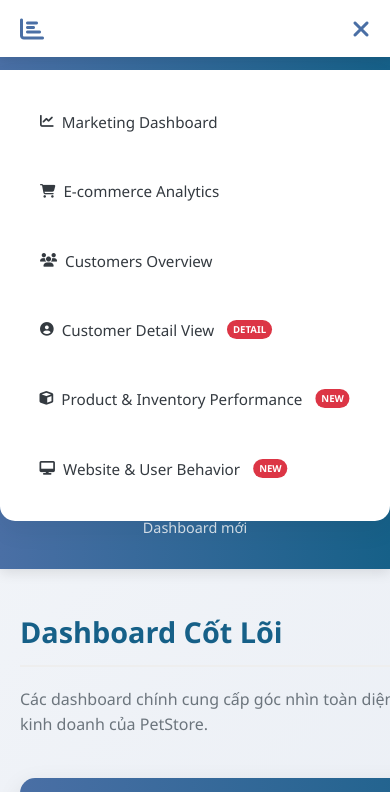
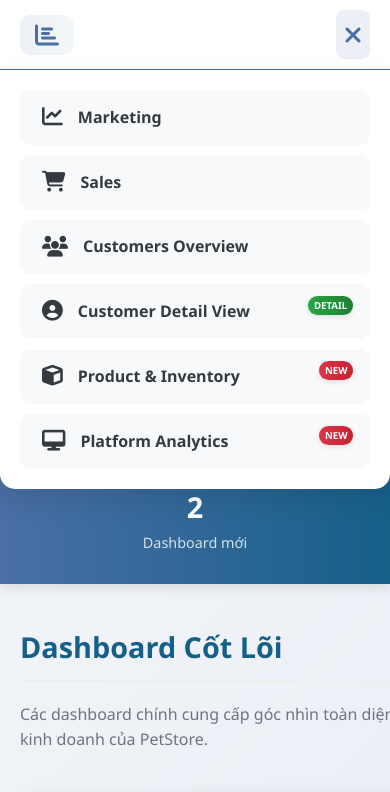
Before and after one commit to h13digital/petstore-dashboards, a plain HTML site: page index.html in a window 390 px wide. Both pictures are taken after a click on the button 359 px from the left and 28 px from the top of the page. Shown: the top 792 px of the page. Drawn offline with Linux system fonts and the light colour scheme.

Commit message:
Add files via upload

```diff
--- a/index.html
+++ b/index.html
@@ -36,13 +36,14 @@
             flex-direction: column;
         }
 
-        /* Navigation Bar */
+        /* Navigation Bar - Updated UI */
         .navbar {
             background: white;
-            box-shadow: 0 2px 10px rgba(0,0,0,0.1);
+            box-shadow: 0 2px 15px rgba(0,0,0,0.08);
             position: sticky;
             top: 0;
             z-index: 1000;
+            border-bottom: 3px solid var(--primary);
         }
 
         .nav-container {
@@ -55,26 +56,41 @@
             display: flex;
             justify-content: space-between;
             align-items: center;
-            padding: 12px 0;
+            padding: 10px 0;
         }
 
         .nav-logo {
             display: flex;
             align-items: center;
-            gap: 10px;
+            gap: 12px;
             color: var(--primary);
             font-weight: 700;
-            font-size: 1.3rem;
+            font-size: 1.4rem;
             text-decoration: none;
             white-space: nowrap;
+            padding: 8px 15px;
+            border-radius: 10px;
+            transition: all 0.3s ease;
+            background: linear-gradient(90deg, rgba(74, 111, 165, 0.1) 0%, rgba(22, 96, 136, 0.05) 100%);
+        }
+
+        .nav-logo:hover {
+            background: linear-gradient(90deg, rgba(74, 111, 165, 0.15) 0%, rgba(22, 96, 136, 0.1) 100%);
+            transform: translateY(-2px);
+        }
+
+        .nav-logo i {
+            font-size: 1.6rem;
+            color: var(--primary);
         }
 
         .nav-menu {
             display: flex;
             list-style: none;
-            gap: 5px;
+            gap: 3px;
+            flex-wrap: nowrap;
             overflow-x: auto;
-            padding: 5px 0;
+            padding: 5px;
             scrollbar-width: thin;
             scrollbar-color: var(--primary) #f1f1f1;
         }
@@ -100,49 +116,75 @@
 
         .nav-link {
             display: flex;
+            flex-direction: column;
             align-items: center;
-            gap: 8px;
-            padding: 10px 15px;
+            justify-content: center;
+            gap: 6px;
+            padding: 12px 18px;
             color: var(--dark);
             text-decoration: none;
-            font-weight: 500;
-            border-radius: 8px;
+            font-weight: 600;
+            border-radius: 12px;
             transition: all 0.3s ease;
             position: relative;
             white-space: nowrap;
             font-size: 0.95rem;
+            min-width: 90px;
+            border: 2px solid transparent;
+            background: #f8f9fa;
         }
 
         .nav-link:hover {
-            background-color: #f0f5ff;
+            background: linear-gradient(135deg, #f0f5ff 0%, #e6f0ff 100%);
             color: var(--primary);
+            border-color: rgba(74, 111, 165, 0.2);
+            transform: translateY(-3px);
+            box-shadow: 0 5px 15px rgba(0,0,0,0.08);
         }
 
         .nav-link.active {
-            background: linear-gradient(90deg, var(--primary) 0%, var(--secondary) 100%);
+            background: linear-gradient(135deg, var(--primary) 0%, var(--secondary) 100%);
             color: white;
+            box-shadow: 0 5px 15px rgba(74, 111, 165, 0.3);
         }
 
         .nav-link i {
-            font-size: 0.9em;
+            font-size: 1.2rem;
+            transition: all 0.3s ease;
+        }
+
+        .nav-link.active i {
+            transform: scale(1.1);
+        }
+
+        .nav-link:hover i {
+            transform: translateY(-2px);
+        }
+
+        .nav-text {
+            font-size: 0.9rem;
+            text-align: center;
+            line-height: 1.2;
         }
 
         .nav-indicator {
             position: absolute;
-            bottom: -12px;
-            left: 0;
-            width: 100%;
-            height: 3px;
+            bottom: -10px;
+            left: 50%;
+            transform: translateX(-50%);
+            width: 20px;
+            height: 4px;
             background: linear-gradient(90deg, var(--primary) 0%, var(--secondary) 100%);
             border-radius: 2px;
             opacity: 0;
-            transition: opacity 0.3s ease, bottom 0.3s ease;
+            transition: all 0.3s ease;
         }
 
         .nav-link:hover .nav-indicator,
         .nav-link.active .nav-indicator {
             opacity: 1;
-            bottom: -6px;
+            bottom: -5px;
+            width: 40px;
         }
 
         .mobile-toggle {
@@ -152,18 +194,37 @@
             font-size: 1.5rem;
             color: var(--primary);
             cursor: pointer;
+            padding: 8px;
+            border-radius: 8px;
+            background: rgba(74, 111, 165, 0.1);
+            transition: all 0.3s ease;
+        }
+
+        .mobile-toggle:hover {
+            background: rgba(74, 111, 165, 0.2);
+            transform: translateY(-2px);
         }
 
         .nav-dashboard-badge {
-            display: inline-block;
+            position: absolute;
+            top: 5px;
+            right: 5px;
             background: var(--danger);
             color: white;
             font-size: 0.6rem;
             padding: 2px 6px;
             border-radius: 10px;
-            margin-left: 5px;
-            font-weight: 600;
-            vertical-align: middle;
+            font-weight: 700;
+            z-index: 1;
+            box-shadow: 0 2px 5px rgba(0,0,0,0.1);
+        }
+
+        .nav-dashboard-badge.new {
+            background: linear-gradient(90deg, var(--danger) 0%, #c82333 100%);
+        }
+
+        .nav-dashboard-badge.detail {
+            background: linear-gradient(90deg, var(--success) 0%, #1e7e34 100%);
         }
 
         .header {
@@ -385,9 +446,9 @@
                 flex-direction: column;
                 background-color: white;
                 width: 100%;
-                text-align: left;
+                text-align: center;
                 transition: 0.3s;
-                box-shadow: 0 10px 27px rgba(0, 0, 0, 0.05);
+                box-shadow: 0 10px 27px rgba(0, 0, 0, 0.1);
                 padding: 20px;
                 border-radius: 0 0 15px 15px;
                 z-index: 999;
@@ -395,6 +456,7 @@
                 height: auto;
                 max-height: 70vh;
                 overflow-y: auto;
+                gap: 10px;
             }
 
             .nav-menu.active {
@@ -402,14 +464,25 @@
             }
 
             .nav-item {
-                margin: 8px 0;
+                margin: 0;
                 width: 100%;
             }
 
             .nav-link {
-                padding: 12px 20px;
-                border-radius: 8px;
+                flex-direction: row;
                 justify-content: flex-start;
+                padding: 15px 20px;
+                border-radius: 10px;
+                min-width: auto;
+                gap: 15px;
+            }
+
+            .nav-text {
+                font-size: 1rem;
+            }
+
+            .nav-link i {
+                font-size: 1.3rem;
             }
 
             .mobile-toggle {
@@ -422,6 +495,11 @@
 
             .header h1 {
                 font-size: 2.2rem;
+            }
+
+            .nav-dashboard-badge {
+                top: 10px;
+                right: 15px;
             }
         }
 
@@ -560,7 +638,7 @@
 
         @keyframes pulse {
             0% { transform: scale(1); }
-            50% { transform: scale(1.05); }
+            50% { transform: scale(1.03); }
             100% { transform: scale(1); }
         }
 
@@ -576,7 +654,7 @@
     <!-- Scroll Indicator -->
     <div class="scroll-indicator" id="scrollIndicator"></div>
 
-    <!-- Navigation Bar -->
+    <!-- Navigation Bar - Updated with simplified names -->
     <nav class="navbar">
         <div class="nav-container">
             <div class="nav-wrapper">
@@ -593,46 +671,46 @@
                     <li class="nav-item">
                         <a href="dashboard01.html" class="nav-link" data-dashboard="marketing">
                             <i class="fas fa-chart-line"></i>
-                            Marketing Dashboard
+                            <span class="nav-text">Marketing</span>
                             <span class="nav-indicator"></span>
                         </a>
                     </li>
                     <li class="nav-item">
-                        <a href="dashboard02.html" class="nav-link" data-dashboard="ecommerce">
+                        <a href="dashboard02.html" class="nav-link" data-dashboard="sales">
                             <i class="fas fa-shopping-cart"></i>
-                            E-commerce Analytics
+                            <span class="nav-text">Sales</span>
                             <span class="nav-indicator"></span>
                         </a>
                     </li>
                     <li class="nav-item">
-                        <a href="dashboard03.html" class="nav-link" data-dashboard="customers">
+                        <a href="dashboard03.html" class="nav-link" data-dashboard="customers-overview">
                             <i class="fas fa-users"></i>
-                            Customers Overview
+                            <span class="nav-text">Customers Overview</span>
                             <span class="nav-indicator"></span>
                         </a>
                     </li>
                     <li class="nav-item">
                         <a href="dashboard06.html" class="nav-link" data-dashboard="customer-detail">
                             <i class="fas fa-user-circle"></i>
-                            Customer Detail View
+                            <span class="nav-text">Customer Detail View</span>
                             <span class="nav-indicator"></span>
-                            <span class="nav-dashboard-badge">DETAIL</span>
+                            <span class="nav-dashboard-badge detail">DETAIL</span>
                         </a>
                     </li>
                     <li class="nav-item">
-                        <a href="dashboard04.html" class="nav-link active-dashboard" data-dashboard="product">
+                        <a href="dashboard04.html" class="nav-link" data-dashboard="product">
                             <i class="fas fa-cube"></i>
-                            Product & Inventory Performance
+                            <span class="nav-text">Product & Inventory</span>
                             <span class="nav-indicator"></span>
-                            <span class="nav-dashboard-badge">NEW</span>
+                            <span class="nav-dashboard-badge new">NEW</span>
                         </a>
                     </li>
                     <li class="nav-item">
-                        <a href="dashboard05.html" class="nav-link active-dashboard" data-dashboard="website">
+                        <a href="dashboard05.html" class="nav-link" data-dashboard="platform">
                             <i class="fas fa-desktop"></i>
-                            Website & User Behavior
+                            <span class="nav-text">Platform Analytics</span>
                             <span class="nav-indicator"></span>
-                            <span class="nav-dashboard-badge">NEW</span>
+                            <span class="nav-dashboard-badge new">NEW</span>
                         </a>
                     </li>
                 </ul>
@@ -711,7 +789,7 @@
                             <i class="fas fa-shopping-cart"></i>
                         </div>
                         <div>
-                            <div class="card-title">E-commerce Analytics</div>
+                            <div class="card-title">Sales Dashboard</div>
                             <div style="opacity: 0.9; font-size: 0.9rem;">Phân tích doanh thu & bán hàng</div>
                         </div>
                     </div>
@@ -727,7 +805,7 @@
                         </ul>
                         <a href="dashboard02.html" class="card-button">
                             <i class="fas fa-external-link-alt"></i>
-                            Mở E-commerce Analytics
+                            Mở Sales Dashboard
                         </a>
                     </div>
                 </div>
@@ -775,7 +853,7 @@
                             <i class="fas fa-cube"></i>
                         </div>
                         <div>
-                            <div class="card-title">Product & Inventory Performance <span class="new-badge">NEW</span></div>
+                            <div class="card-title">Product & Inventory <span class="new-badge">NEW</span></div>
                             <div style="opacity: 0.9; font-size: 0.9rem;">Quản lý sản phẩm & tồn kho</div>
                         </div>
                     </div>
@@ -796,20 +874,20 @@
                     </div>
                 </div>
 
-                <!-- Dashboard 5: Website & User Behavior -->
+                <!-- Dashboard 5: Platform Analytics -->
                 <div class="dashboard-card">
                     <div class="card-header">
                         <div class="card-icon">
                             <i class="fas fa-desktop"></i>
                         </div>
                         <div>
-                            <div class="card-title">Website & User Behavior <span class="new-badge">NEW</span></div>
-                            <div style="opacity: 0.9; font-size: 0.9rem;">Phân tích hành vi người dùng website</div>
+                            <div class="card-title">Platform Analytics <span class="new-badge">NEW</span></div>
+                            <div style="opacity: 0.9; font-size: 0.9rem;">Phân tích hành vi người dùng</div>
                         </div>
                     </div>
                     <div class="card-body">
                         <p class="card-description">
-                            Phân tích lưu lượng truy cập, hành vi người dùng, tỷ lệ chuyển đổi và trải nghiệm trên website. Tối ưu hóa UX và tăng tỷ lệ chuyển đổi.
+                            Phân tích lưu lượng truy cập, hành vi người dùng, tỷ lệ chuyển đổi và trải nghiệm trên nền tảng. Tối ưu hóa UX và tăng tỷ lệ chuyển đổi.
                         </p>
                         <ul class="card-features">
                             <li><i class="fas fa-check-circle"></i> Phân tích lưu lượng & nguồn truy cập</li>
@@ -819,7 +897,7 @@
                         </ul>
                         <a href="dashboard05.html" class="card-button">
                             <i class="fas fa-external-link-alt"></i>
-                            Mở Website Analytics
+                            Mở Platform Analytics
                         </a>
                     </div>
                 </div>
@@ -897,14 +975,14 @@
                     </thead>
                     <tbody>
                         <tr style="border-bottom: 1px solid #eee;">
-                            <td style="padding: 15px; font-weight: 500;">Marketing Dashboard</td>
+                            <td style="padding: 15px; font-weight: 500;">Marketing</td>
                             <td style="padding: 15px; text-align: center;">Hiệu quả marketing</td>
                             <td style="padding: 15px; text-align: center;">8</td>
                             <td style="padding: 15px; text-align: center;">Hàng ngày</td>
                             <td style="padding: 15px; text-align: center;"><span style="background: #28a745; color: white; padding: 3px 10px; border-radius: 12px; font-size: 12px;">Trung bình</span></td>
                         </tr>
                         <tr style="border-bottom: 1px solid #eee;">
-                            <td style="padding: 15px; font-weight: 500;">E-commerce Analytics</td>
+                            <td style="padding: 15px; font-weight: 500;">Sales</td>
                             <td style="padding: 15px; text-align: center;">Doanh thu & bán hàng</td>
                             <td style="padding: 15px; text-align: center;">10</td>
                             <td style="padding: 15px; text-align: center;">Thời gian thực</td>
@@ -925,14 +1003,14 @@
                             <td style="padding: 15px; text-align: center;"><span style="background: #ffa500; color: white; padding: 3px 10px; border-radius: 12px; font-size: 12px;">Cao</span></td>
                         </tr>
                         <tr style="border-bottom: 1px solid #eee;">
-                            <td style="padding: 15px; font-weight: 500;">Product & Inventory Performance</td>
+                            <td style="padding: 15px; font-weight: 500;">Product & Inventory</td>
                             <td style="padding: 15px; text-align: center;">Sản phẩm & tồn kho</td>
                             <td style="padding: 15px; text-align: center;">9</td>
                             <td style="padding: 15px; text-align: center;">Hàng giờ</td>
                             <td style="padding: 15px; text-align: center;"><span style="background: #6f42c1; color: white; padding: 3px 10px; border-radius: 12px; font-size: 12px;">Rất cao</span></td>
                         </tr>
                         <tr>
-                            <td style="padding: 15px; font-weight: 500;">Website & User Behavior</td>
+                            <td style="padding: 15px; font-weight: 500;">Platform Analytics</td>
                             <td style="padding: 15px; text-align: center;">Hành vi người dùng</td>
                             <td style="padding: 15px; text-align: center;">11</td>
                             <td style="padding: 15px; text-align: center;">Thời gian thực</td>
@@ -948,7 +1026,7 @@
     <footer class="footer">
         <p>PetStore Analytics Dashboard Hub • Phiên bản 2.0 • Cập nhật lần cuối: Tháng 1, 2024</p>
         <p>© 2024 PetStore E-commerce. Mọi quyền được bảo lưu. | analytics@petstore.com | Đường dây hỗ trợ: 1800-1234</p>
-        <p style="margin-top: 10px; font-size: 0.8rem; color: var(--gray);">Đã thêm 2 dashboard mới: Product & Inventory Performance và Website & User Behavior</p>
+        <p style="margin-top: 10px; font-size: 0.8rem; color: var(--gray);">Đã thêm 2 dashboard mới: Product & Inventory và Platform Analytics</p>
     </footer>
 
     <script>
@@ -1020,6 +1098,9 @@
 
             // Đánh dấu dashboard hiện tại nếu có
             markCurrentDashboard();
+
+            // Thêm hiệu ứng cho các nav link
+            addNavLinkEffects();
         });
 
         // Hàm hiển thị thông báo
@@ -1071,7 +1152,7 @@
                 if (this.classList.contains('card-button')) {
                     dashboardName = this.closest('.dashboard-card').querySelector('.card-title').textContent;
                 } else {
-                    dashboardName = this.textContent.trim();
+                    dashboardName = this.querySelector('.nav-text').textContent.trim();
                 }
                 console.log(`Dashboard opened: ${dashboardName}`);
 
@@ -1131,8 +1212,6 @@
                 const href = link.getAttribute('href');
                 if (currentPage.includes(href) && href !== 'index.html') {
                     link.classList.add('active');
-                    link.style.background = 'linear-gradient(90deg, var(--primary) 0%, var(--secondary) 100%)';
-                    link.style.color = 'white';
                 }
             });
 
@@ -1141,6 +1220,29 @@
             if (lastDashboard) {
                 console.log(`Dashboard truy cập gần nhất: ${lastDashboard}`);
             }
+        }
+
+        // Thêm hiệu ứng cho các nav link
+        function addNavLinkEffects() {
+            const navLinks = document.querySelectorAll('.nav-link');
+
+            navLinks.forEach(link => {
+                // Hiệu ứng khi di chuột vào
+                link.addEventListener('mouseenter', function() {
+                    const icon = this.querySelector('i');
+                    if (icon) {
+                        icon.style.transform = 'translateY(-3px)';
+                    }
+                });
+
+                // Hiệu ứng khi di chuột ra
+                link.addEventListener('mouseleave', function() {
+                    const icon = this.querySelector('i');
+                    if (icon && !this.classList.contains('active')) {
+                        icon.style.transform = 'translateY(0)';
+                    }
+                });
+            });
         }
 
         // Khởi tạo scroll indicator
```
